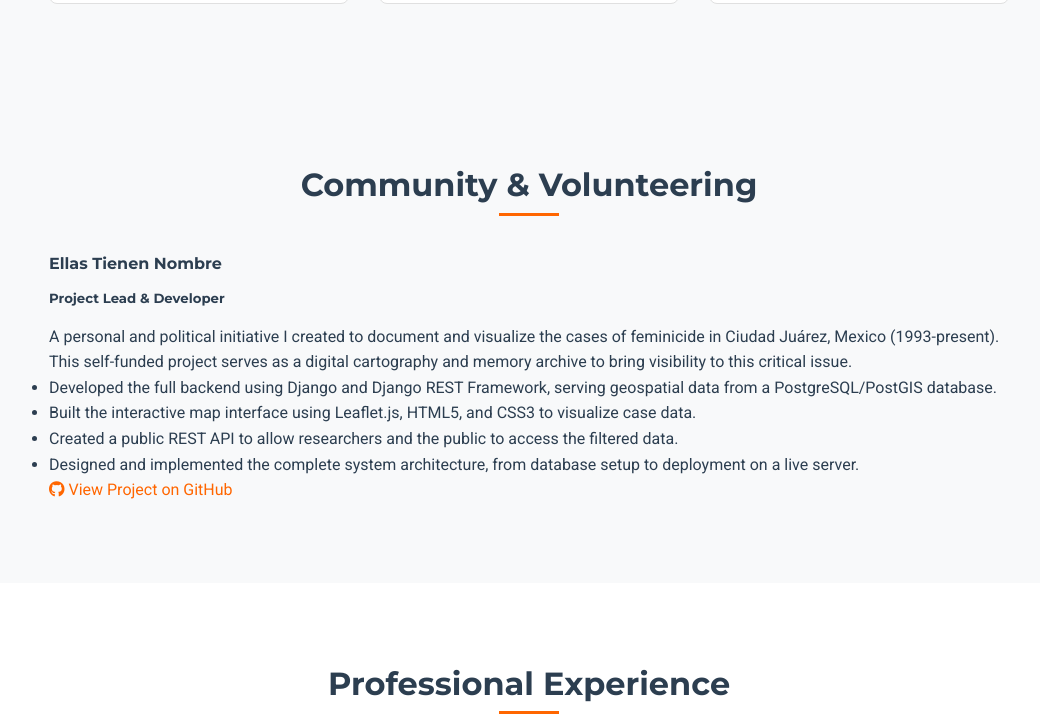
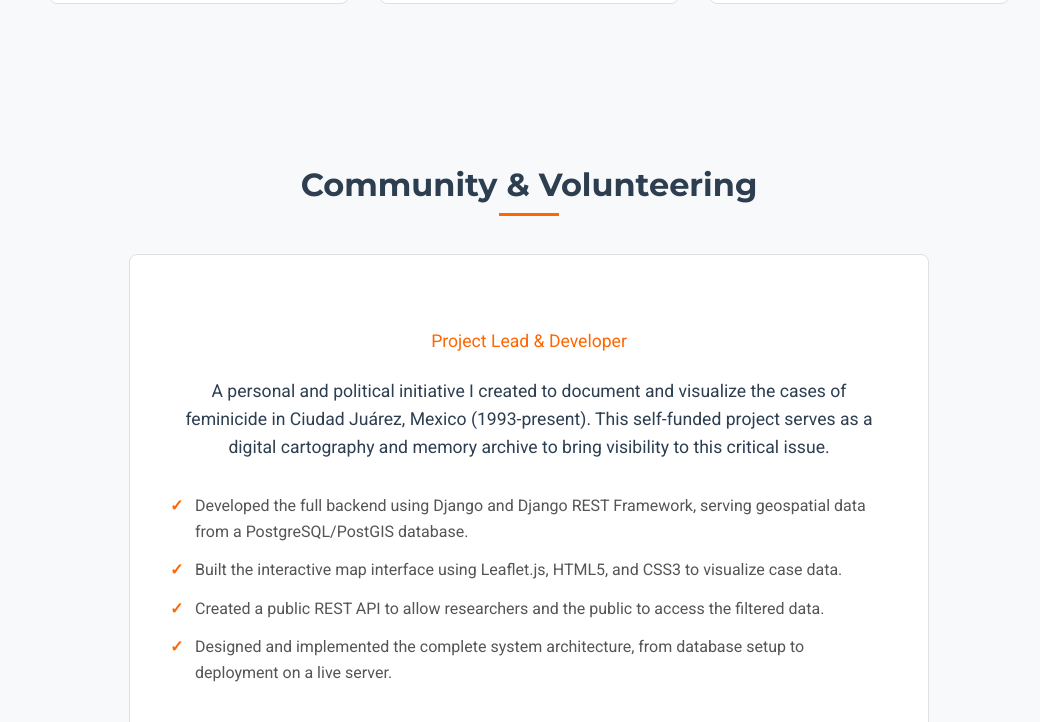
Before and after one commit to gramirezv/gramirezv.github.io, a plain HTML site: page index.html in a window 1280 px wide. Shown: the part 1680-2402 px from the top of the page, without its empty margins (111-1151 px from the left). Drawn offline with Linux system fonts and the light colour scheme.

Commit message:
Update style.css
Added styles for volunteering section

```diff
--- a/style.css
+++ b/style.css
@@ -98,3 +98,70 @@ section { padding: 80px 0; }
     .hero-text h1 { font-size: 2rem; }
     h3 { font-size: 1.8rem; }
 }
+
+/* --- Community & Volunteering Section --- */
+.volunteering-section {
+    background-color: var(--background-color);
+}
+.volunteer-project {
+    max-width: 800px;
+    margin: 0 auto;
+    background: var(--section-background);
+    border: 1px solid var(--border-color);
+    border-radius: 8px;
+    padding: 35px 40px;
+    text-align: center;
+}
+.volunteer-project h4 {
+    font-size: 1.8rem;
+    color: #ffffff;
+    margin-bottom: 0.2rem;
+}
+.volunteer-role {
+    font-family: var(--body-font);
+    font-size: 1.1rem;
+    font-weight: 400;
+    color: var(--accent-color);
+    margin-bottom: 1.5rem;
+}
+.volunteer-description {
+    color: var(--primary-text);
+    font-size: 1.1rem;
+    margin-bottom: 2rem;
+}
+.volunteer-contributions {
+    list-style-type: none;
+    padding-left: 0;
+    margin-bottom: 2.5rem;
+    text-align: left;
+}
+.volunteer-contributions li {
+    color: var(--secondary-text);
+    position: relative;
+    padding-left: 25px;
+    margin-bottom: 0.8rem;
+}
+.volunteer-contributions li::before {
+    content: '✓';
+    position: absolute;
+    left: 0;
+    color: var(--accent-color);
+    font-weight: 700;
+}
+.github-button {
+    display: inline-block;
+    border: 2px solid var(--accent-color);
+    color: var(--accent-color);
+    padding: 12px 30px;
+    border-radius: 5px;
+    font-weight: 700;
+    transition: all 0.3s ease;
+}
+.github-button:hover {
+    background-color: var(--accent-color);
+    color: #ffffff;
+    transform: translateY(-2px);
+}
+.github-button i {
+    margin-right: 8px;
+}
```
